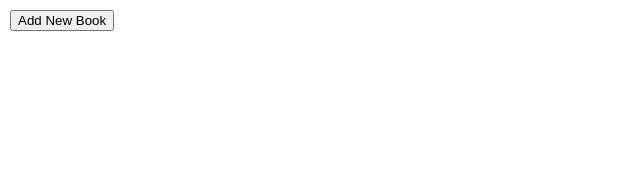
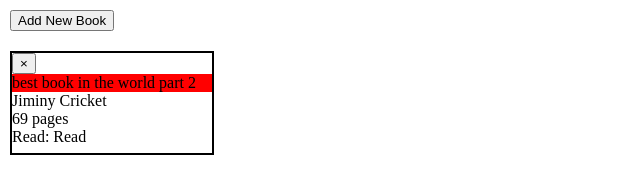
Before and after one commit to Rei-Dan/Library-App, a plain HTML site: page index.html in a window 1280 px wide. Shown: the whole page, without its empty margins (0-640 px from the left). Drawn offline with Linux system fonts and the light colour scheme.

Commit message:
added delete button, working on the function to delete individual books

```diff
--- a/index.html
+++ b/index.html
@@ -30,18 +30,25 @@
           </div>
           <div class="radio">
             <div>
-              <label name="read">Read:</label>
+              <label for="read">Read:</label>
               <input type="radio" name="read" id="read" value="Read" />
             </div>
             <div>
-              <label name="Notread">Not Read:</label>
+              <label for="notread">Not Read:</label>
               <input type="radio" name="read" id="notread" value="Not Read" />
             </div>
           </div>
         </form>
       </div>
       <div class="modalsubmit">
-        <button form="new-book" class="submit-button" type="button">Add</button>
+        <button
+          form="new-book"
+          class="submit-button"
+          type="reset"
+          type="button"
+        >
+          Add
+        </button>
       </div>
     </div>
 
--- a/script.js
+++ b/script.js
@@ -9,50 +9,57 @@ book.prototype.info = function () {
   return `${title} by ${author}, ${pages} pages, ${read}`;
 };
 
-let myLibrary = [];
-
-// addBookToLibrary(
-//   "best book in the world part 2",
-//   "Nick van Ekeren",
-//   "69",
-//   "Yes"
-// );
-
-// addBookToLibrary("best book in the world", "Nick van Ekeren", "69", "Yes");
+let myLibrary = [
+  {
+    title: "best book in the world part 2",
+    author: "Jiminy Cricket",
+    pages: "69",
+    read: "Read",
+  },
+];
 
 function addBookToLibrary() {
   let title = document.getElementById("title").value;
   let author = document.getElementById("author").value;
   let pages = document.getElementById("pages").value;
-  let read = document.querySelector("input[name='read']").value;
+  let read = document.querySelector("input[name='read']:checked").value;
   myLibrary.push(new book(title, author, pages, read));
-  loop();
+  addbook();
 }
 
 const bookshowcase = document.querySelector(".bookshowcase");
 
-function loop() {
-  for (let i = 0; i < myLibrary.length; i++) {
+function addbook() {
   const book = document.createElement("div");
   bookshowcase.appendChild(book);
   book.classList.add("book");
+  book.dataset.bookNumber = myLibrary.length;
+  const bookheader = document.createElement("div");
+  book.appendChild(bookheader);
+  bookheader.classList.add("bookheader");
+  const deletebutton = document.createElement("button");
+  deletebutton.innerHTML = "&times";
+  deletebutton.classList.add("deletebutton");
+  bookheader.appendChild(deletebutton);
   const name = document.createElement("div");
   book.appendChild(name);
+  name.classList.add("name");
   const author = document.createElement("div");
   book.appendChild(author);
   const pages = document.createElement("div");
   book.appendChild(pages);
   const read = document.createElement("div");
   book.appendChild(read);
-    name.textContent = myLibrary[i].title;
-    author.textContent = myLibrary[i].author;
-    pages.textContent = `${myLibrary[i].pages} pages`;
-    read.textContent = `Read: ${myLibrary[i].read}`;
+  name.textContent = myLibrary[myLibrary.length - 1].title;
+  author.textContent = myLibrary[myLibrary.length - 1].author;
+  pages.textContent = `${myLibrary[myLibrary.length - 1].pages} pages`;
+  read.textContent = `Read: ${myLibrary[myLibrary.length - 1].read}`;
 }
-}
+
+const deletebuttons = document.querySelectorAll("button.deletebutton");
+
 const submit = document.querySelector(".submit-button");
 submit.addEventListener("click", addBookToLibrary);
-// submit.onclick = addBookToLibrary();
 
 // ## MODAL OPEN AND CLOSING WITH OVERLAY ##
 
@@ -98,3 +105,5 @@ overlay.addEventListener("click", () => {
     closeModal(modal);
   });
 });
+
+addbook();
--- a/style.css
+++ b/style.css
@@ -86,7 +86,7 @@ input[type="number"] {
 }
 
 .book {
-  height: 200px;
+  height: 100px;
   width: 200px;
   /* background-color: red; */
   border: black solid 2px;
@@ -95,6 +95,7 @@ input[type="number"] {
 
 .bookshowcase {
   display: flex;
+  flex-wrap: wrap;
 }
 
 #overlay {
@@ -113,3 +114,7 @@ input[type="number"] {
   opacity: 1;
   pointer-events: all;
 }
+
+.name {
+  background-color: red;
+}
```
Lines whose indentation alone changed are shown as unchanged.
